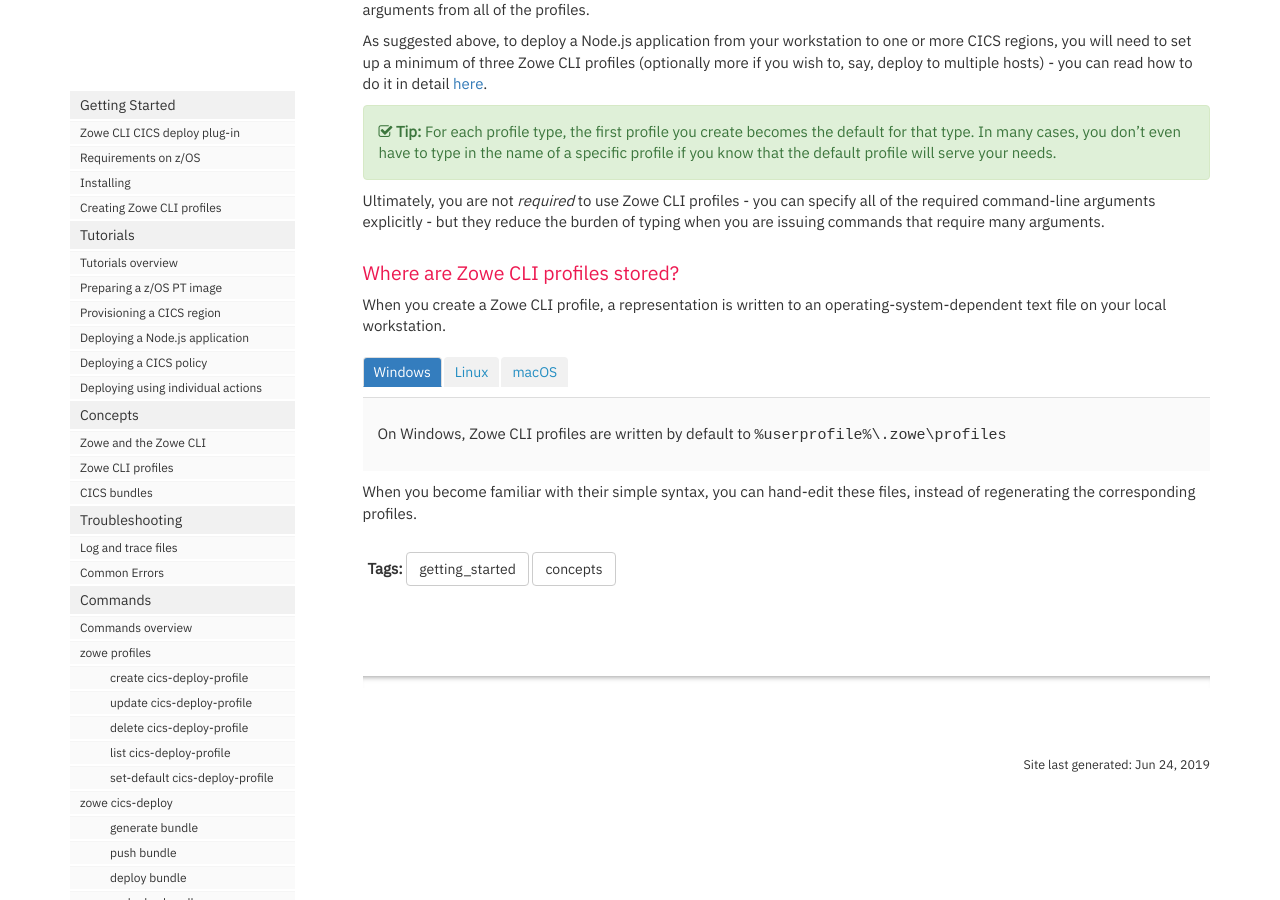
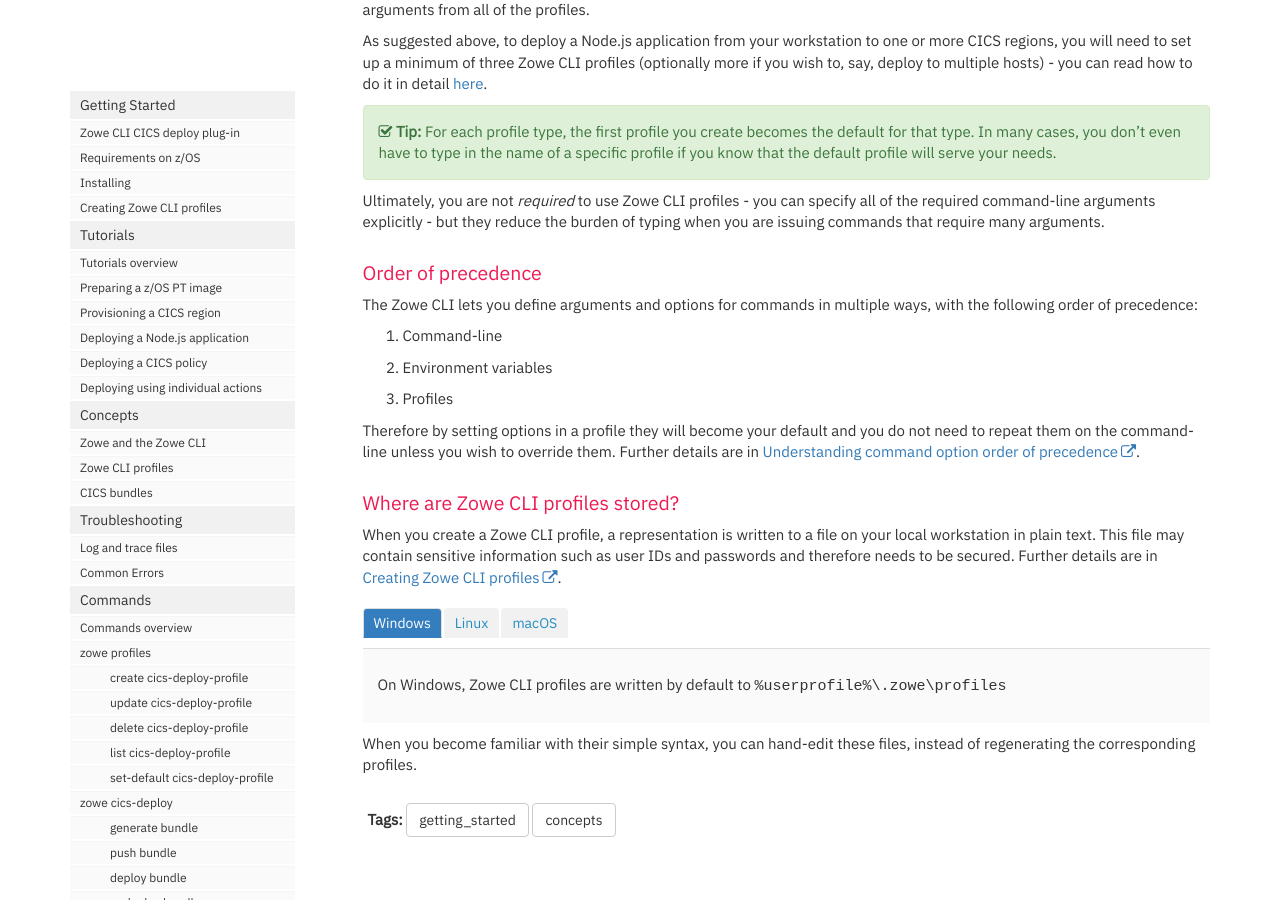
Before and after one commit to IBM/zowe-cli-cics-deploy-plugin, a Jekyll site: the page built from docs/pages/cdp/cdp-Zowe-CLI-profiles.md, in a window 1280 px wide and 900 px high, scrolled down 1185 px. Built offline with Jekyll 4.4.1, drawn with Linux system fonts in a browser that asks for light colours; nearby versions of some CDN libraries; comment, search, counter and statistics services are not loaded.

Commit message:
Add info to secure Zowe CLI profile
Signed-off-by: Mark Cocker <mark_cocker@uk.ibm.com>

```diff
--- a/docs/pages/cdp/cdp-Zowe-CLI-profiles.md
+++ b/docs/pages/cdp/cdp-Zowe-CLI-profiles.md
@@ -47,9 +47,20 @@ As suggested above, to deploy a Node.js application from your workstation to one
 
 Ultimately, you are not *required* to use Zowe CLI profiles - you can specify all of the required command-line arguments explicitly - but they reduce the burden of typing when you are issuing commands that require many arguments.
 
+### Order of precedence
+
+The Zowe CLI lets you define arguments and options for commands in multiple ways, with the following order of precedence:
+
+1. Command-line
+2. Environment variables
+3. Profiles
+
+Therefore by setting options in a profile they will become your default and you do not need to repeat them on the command-line unless you wish to override them. Further details are in [Understanding command option order of precedence](https://zowe.github.io/docs-site/latest/user-guide/cli-configuringcli.html#understanding-command-option-order-of-precedence).
+
 ### Where are Zowe CLI profiles stored?
 
-When you create a Zowe CLI profile, a representation is written to an operating-system-dependent text file on your local workstation.
+When you create a Zowe CLI profile, a representation is written to a file on your local workstation in plain text. This file may contain sensitive information such as user IDs and passwords and therefore needs to be secured. Further details are in [Creating Zowe CLI profiles](https://zowe.github.io/docs-site/latest/user-guide/cli-configuringcli.html#creating-zowe-cli-profiles).
+
 <ul id="profileTabs" class="nav nav-tabs">
     <li class="active"><a href="#windows" data-toggle="tab">Windows</a></li>
     <li><a href="#linux" data-toggle="tab">Linux</a></li>
```
Also changed, not shown: docs/pages/cdp/cdp-Creating-Zowe-CLI-profiles.md (+1 -7 lines).
